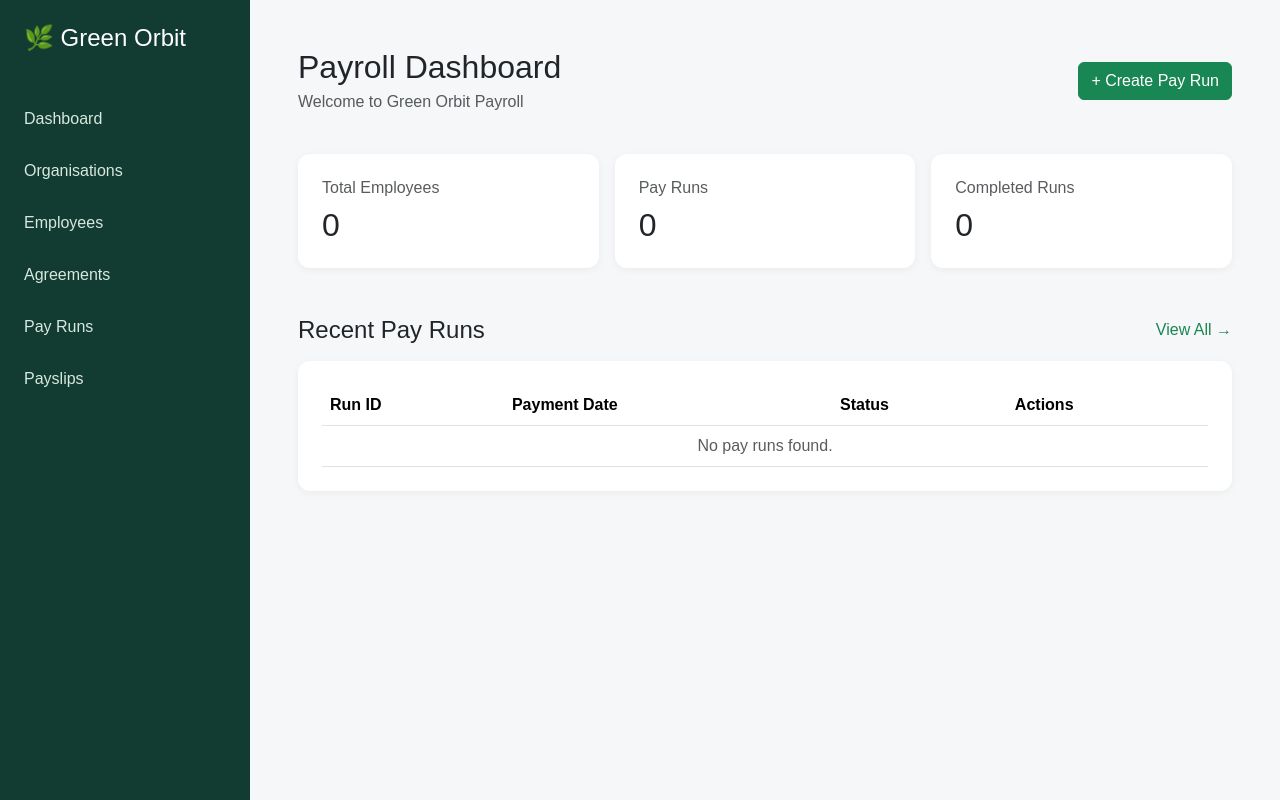
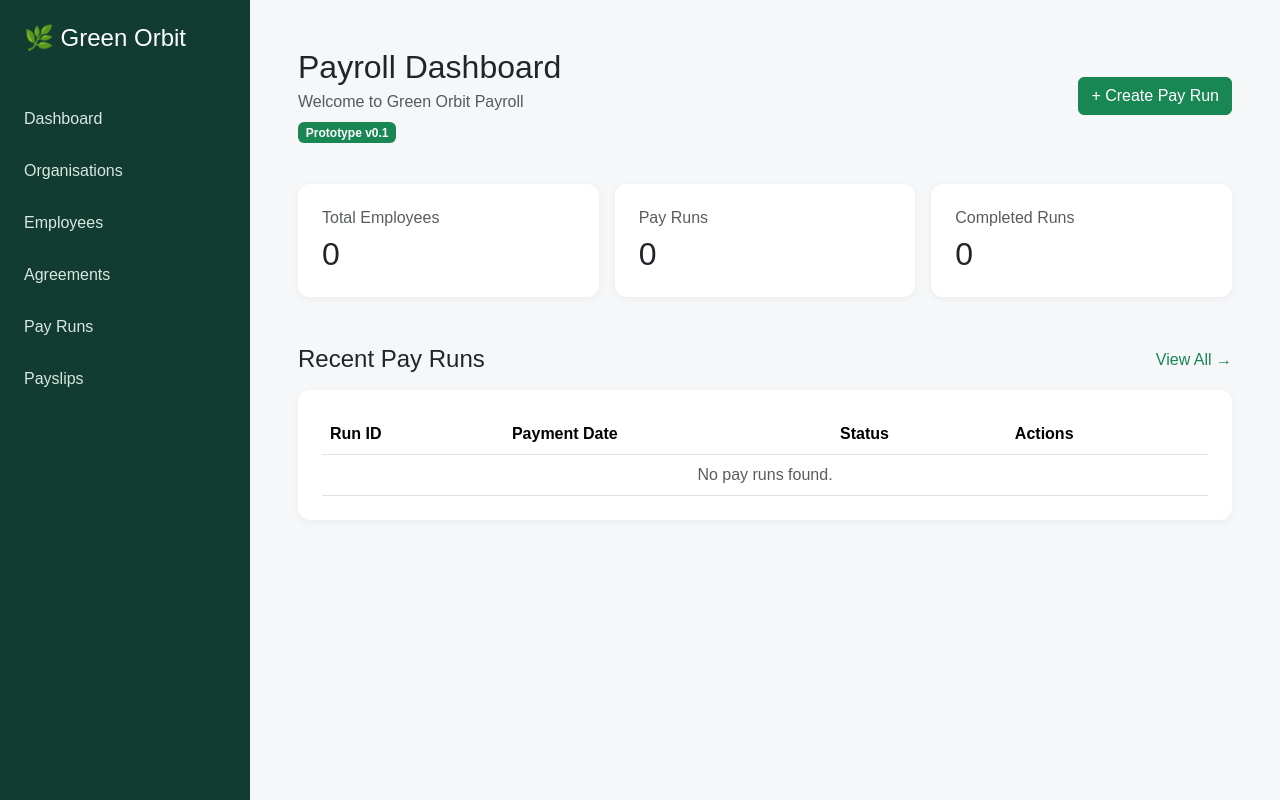
Before and after one commit to kschanna/green-orbit-payroll, a FastAPI app: page /dashboard in a window 1280 px wide. Run offline with FastAPI, Linux system fonts and the light colour scheme.

Commit message:
Add prototype version badge to dashboard

```diff
--- a/app/templates/dashboard.html
+++ b/app/templates/dashboard.html
@@ -11,6 +11,9 @@
         <p class="text-muted mb-0">
             Welcome to Green Orbit Payroll
         </p>
+        <span class="badge bg-success mt-2">
+            Prototype v0.1
+        </span>
     </div>
 
     <a href="/ui/pay-runs/new" class="btn btn-success">
```
